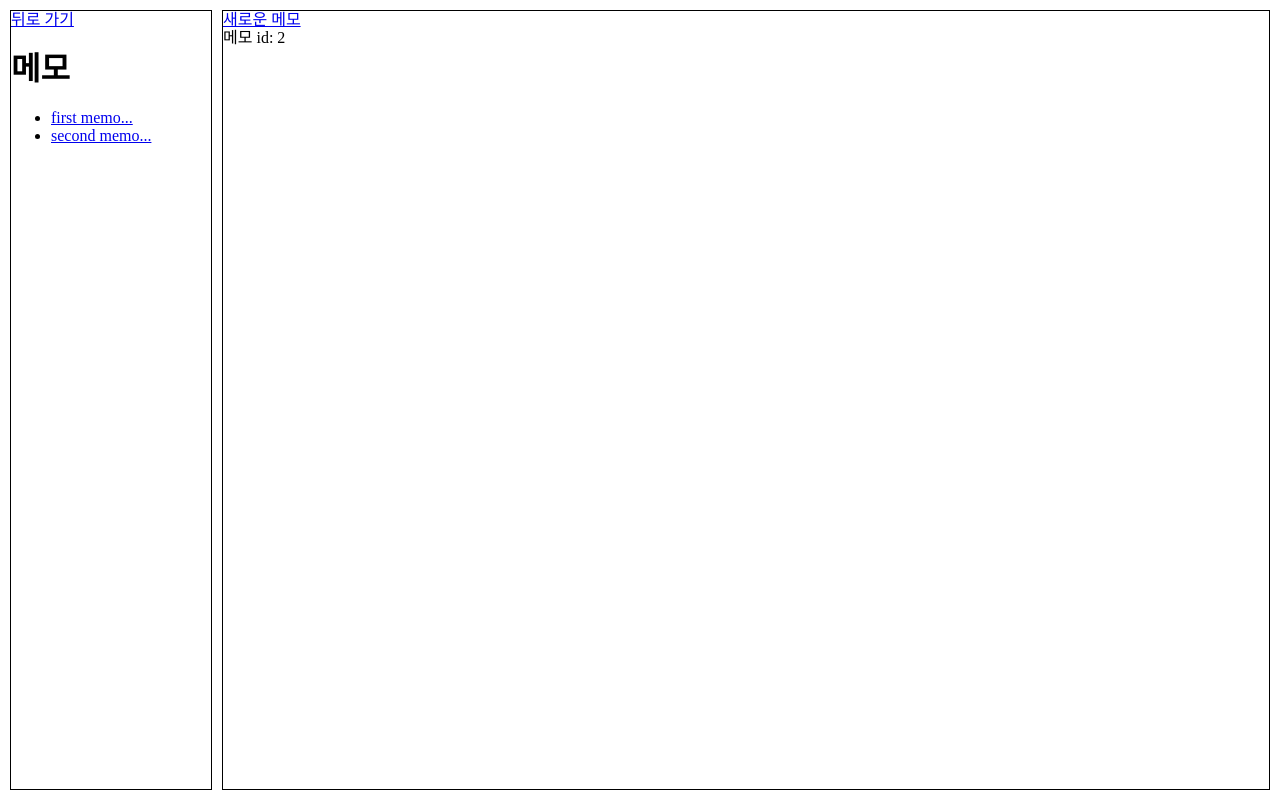
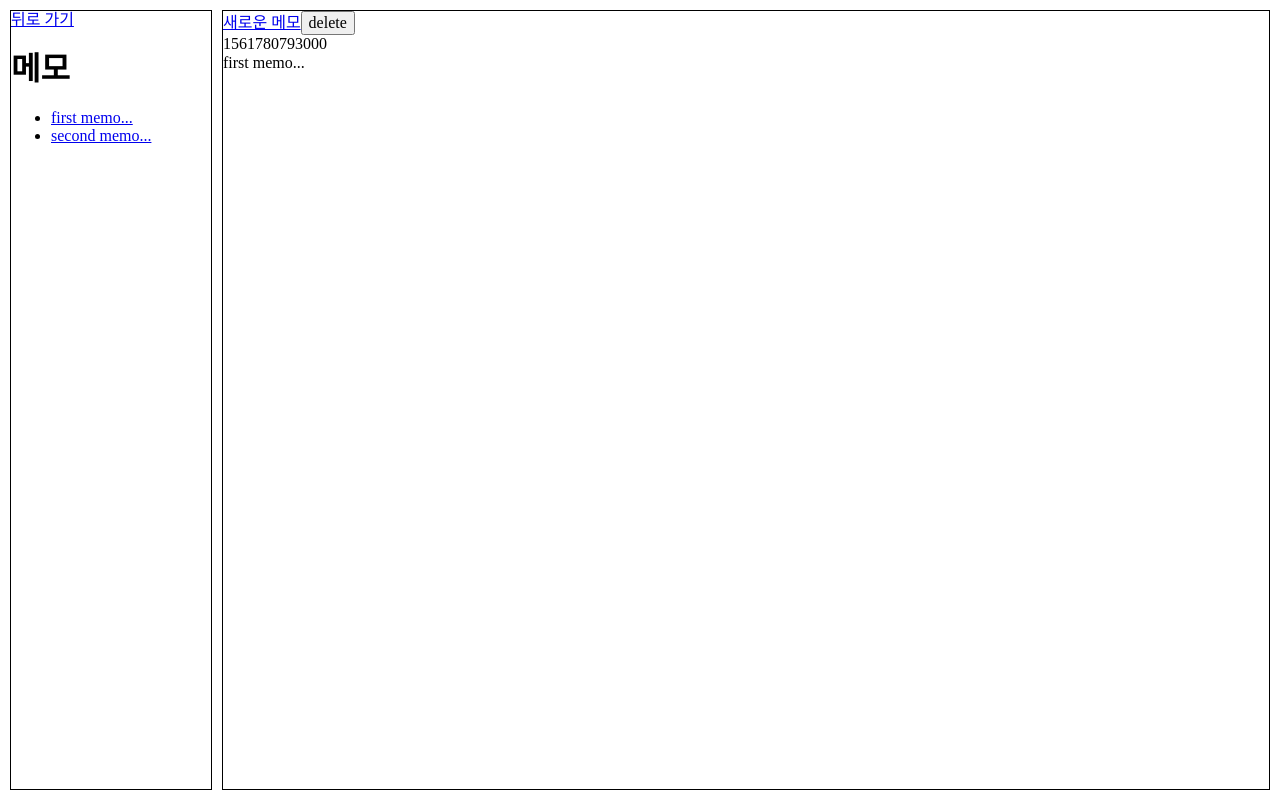
Before and after one commit to jeonghwan-kim/study-react-ts, a React app in the folder router/: page /memo/2 in a window 1280 px wide. Built offline with nearby package versions, Linux system fonts and the light colour scheme.

Commit message:
메모 조회, 삭제

```diff
--- a/router/src/apis/index.ts
+++ b/router/src/apis/index.ts
@@ -17,3 +17,11 @@ export const addMemo = (memo: Memo) => {
   store = [ memo, ...store ];
   return memo;
 }
+
+export const fetchMemo = (memoId: number) => {
+  return store.find(m => m.id === memoId);
+}
+
+export const deleteMemo = (memoId: number) => {
+  store = store.filter(m => m.id !== memoId);
+}
--- a/router/src/pages/memo/MemoContent.tsx
+++ /dev/null
@@ -1,17 +0,0 @@
-import * as React from 'react';
-import { RouteComponentProps } from "react-router-dom";
-
-interface MemoContentRouteMatchProps {
-  id: string;
-}
-
-const MemoContent: React.FC<RouteComponentProps<MemoContentRouteMatchProps>> = props => {
-  const { match } = props;
-
-  return (
-    <div>메모 id: {match.params.id}</div>
-  );
-}
-
-
-export default MemoContent;
--- a/router/src/pages/memo/NewMemo.tsx
+++ b/router/src/pages/memo/NewMemo.tsx
@@ -3,12 +3,12 @@ import { Link, Redirect } from 'react-router-dom';
 import { addMemo } from '../../apis';
 import { Memo } from '../../models';
 
-interface NewMemoState {
+interface AddMemoState {
   value: string;
   saved: boolean;
 }
 
-class NewMemo extends React.Component<any, NewMemoState> {
+class AddMemo extends React.Component<any, AddMemoState> {
   constructor(props: any) {
     super(props);
 
@@ -66,4 +66,4 @@ class NewMemo extends React.Component<any, NewMemoState> {
   }
 }
 
-export default NewMemo;
+export default AddMemo;
--- /dev/null
+++ b/router/src/pages/memo/ViewMemo.tsx
@@ -0,0 +1,80 @@
+import * as React from 'react';
+import { RouteComponentProps, Redirect } from "react-router-dom";
+import { Memo } from '../../models';
+import { fetchMemo, deleteMemo } from '../../apis';
+
+interface ViewMemoMatchProps {
+  id: string;
+}
+
+interface ViewMemoState {
+  memo?: Memo;
+  deleted: boolean
+}
+
+class ViewMemo extends React.Component<
+  RouteComponentProps<ViewMemoMatchProps>,
+  ViewMemoState
+> {
+  constructor(props: RouteComponentProps<ViewMemoMatchProps>) {
+    super(props);
+
+    this.state = {
+      memo: undefined,
+      deleted: false,
+    }
+  }
+
+  componentDidMount() {
+    const { match: { params } } = this.props;
+    this.fetchData(params.id);
+  }
+
+  componentWillReceiveProps(nextProps: RouteComponentProps<ViewMemoMatchProps>) {
+    const { match: { params }} = this.props;
+    const id = nextProps.match.params.id;
+    const urlChanged = id !== params.id;
+    if (urlChanged) {
+      this.fetchData(id);
+    }
+  }
+
+  fetchData(id: string) {
+    const memoId = parseInt(id || '0', 10);
+    const memo = fetchMemo(memoId);
+    this.setState({ memo });
+  }
+
+  onDelete = () => {
+    const {match: {params}} = this.props;
+    const memoId = parseInt(params.id || '0', 10);
+    deleteMemo(memoId);
+    this.setState({
+      deleted: true,
+    })
+  };
+
+  render() {
+    const { memo, deleted } = this.state;
+
+    if (!memo) {
+      return null;
+    }
+
+    if (deleted) {
+      return <Redirect to={`/memo`} />
+    }
+
+    return (
+      <React.Fragment>
+        <button onClick={this.onDelete}>delete</button>
+        <div>{memo.createdAt}</div>
+        <div>{memo.content}</div>
+      </React.Fragment>
+
+    );
+  }
+}
+
+
+export default ViewMemo;
--- a/router/src/routes/memo/index.tsx
+++ b/router/src/routes/memo/index.tsx
@@ -1,15 +1,15 @@
 import * as React from 'react';
 import { Switch, RouteComponentProps, Route, Redirect, withRouter } from 'react-router-dom';
-import NewMemo from '../../pages/memo/NewMemo';
-import MemoContent from '../../pages/memo/MemoContent';
+import AddMemo from '../../pages/memo/NewMemo';
+import ViewMemo from '../../pages/memo/ViewMemo';
 
 const MemoRouter: React.FC<RouteComponentProps> = props => {
   const { match } = props;
 
   return (
     <Switch>
-      <Route path={`${match.url}/add`} component={NewMemo} />
-      <Route path={`${match.url}/:id`} component={MemoContent} />
+      <Route path={`${match.url}/add`} component={AddMemo} />
+      <Route path={`${match.url}/:id`} component={ViewMemo} />
       <Redirect path={`${match.url}/*`} to={`${match.url}`} />
     </Switch>
   )
```
